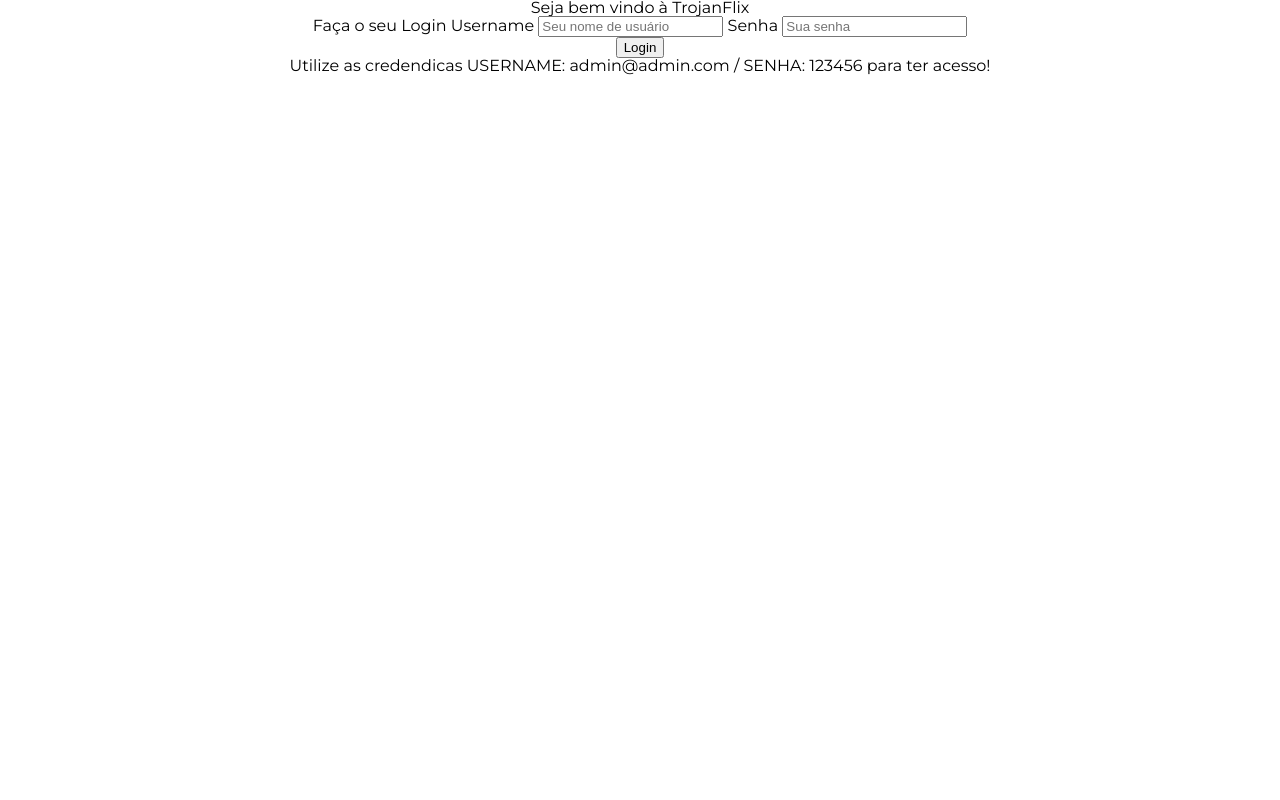
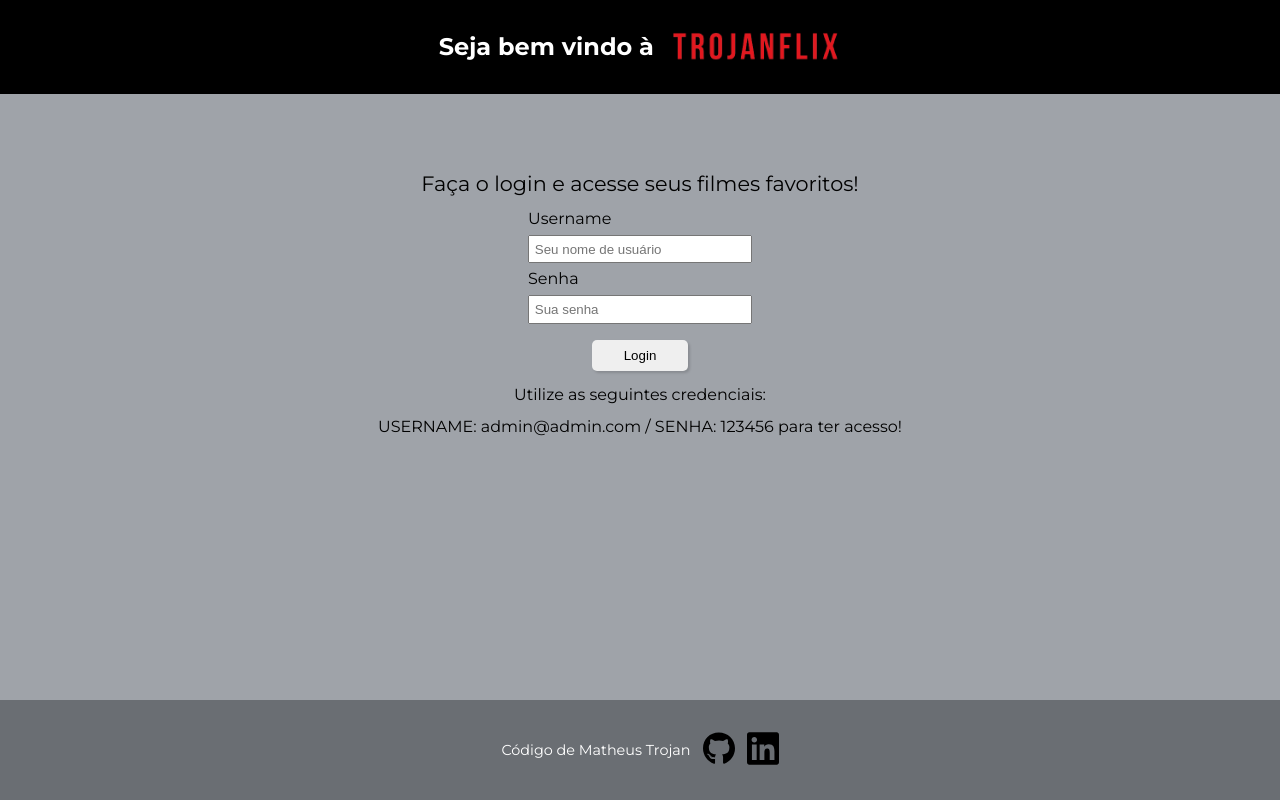
Before and after one commit to MatheusTrojan/trojan-flix, a plain HTML site: page index.html in a window 1280 px wide. Drawn offline with nearby package versions, Linux system fonts and the light colour scheme.

Commit message:
estilizando a página inicial

```diff
--- a/index.html
+++ b/index.html
@@ -5,19 +5,24 @@
         <meta http-equiv="X-UA-Compatible" content="IE=edge">
         <meta name="viewport" content="width=device-width, initial-scale=1.0">
         <title>TrojanFlix - Home</title>
+        <link rel="shortcut icon" href="src/images/popcorn.png" type="image/x-icon">
 
         <link rel="stylesheet" href="src/styles/reset.css">
         <link rel="stylesheet" href="src/styles/styles.css">
+
+        <script src="https://cdnjs.cloudflare.com/ajax/libs/sweetalert/2.1.0/sweetalert.min.js"></script>
     </head>
     <body>
         <div class="container__geral">
             <header class="cabecalho">
-
+                <h2 class="cabecalho__titulo">Seja bem vindo à</h2>
+                <img src="src/images/trojanflix-logo.png" alt="Logo da Trojanflix" class="cabecalho__imagem">
             </header>
 
             <main class="container">
-                <h2 class="container__titulo">Seja bem vindo à TrojanFlix</h2>
-                <form class="formulario__login">Faça o seu Login
+                <h2 class="formulario__titulo">Faça o login e acesse seus filmes favoritos!</h2>
+                <form class="formulario__login">
+
                     <label for="username">Username</label>
                     <input type="text" name="username" id="username" placeholder="Seu nome de usuário">
 
@@ -25,14 +30,20 @@
                     <input type="password" name="senha" id="senha" placeholder="Sua senha">
 
                 </form>
-                <button onclick="logar()">Login</button>
+                <button class="btn-login" onclick="logar()">Login</button>
 
-                <p class="container__texto">Utilize as credendicas USERNAME: admin@admin.com / SENHA: 123456 para ter acesso!</p>
+                <p class="container__texto">Utilize as seguintes credenciais: <br><br> USERNAME: admin@admin.com / SENHA: 123456 para ter acesso!</p>
             </main>
         </div>
 
         <footer class="rodape">
-
+            <p class="rodape__texto">Código de Matheus Trojan</p>
+            <a href="https://github.com/MatheusTrojan" class="rodape__imagem">
+              <img src="src/images/github.svg" alt="Acesse meu Github">
+            </a>
+            <a href="https://www.linkedin.com/in/matheus-trojan/" class="rodape__imagem">
+              <img src="src/images/linkedin.svg" alt="Acesse meu LinkedIn">
+            </a>
         </footer>
 
         <script src="src/script/login.js"></script>
--- a/src/script/login.js
+++ b/src/script/login.js
@@ -1,3 +1,9 @@
+function alerta(){
+    swal("Usuário autenticado com sucesso, bem vindo!", "","success", {
+      button: "Encerrar",
+    });
+}
+
 function logar () {
     var user = document.getElementById("username")
     var senha = document.getElementById("senha")
@@ -5,7 +11,7 @@ function logar () {
     if (user.value == "admin@admin.com" && senha.value == "123456") {
         localStorage.setItem("acesso", true);
 
-        alert("Usuário autenticado com sucesso, bem vindo!")
+        alerta();
 
         window.location.href = "filmes.html";
     } else {
--- /dev/null
+++ b/src/styles/cabecalho.css
@@ -0,0 +1,18 @@
+.cabecalho {
+    align-items: center;
+    background: var(--cor-fundo);
+    justify-content: center;
+    display: flex;
+    gap: 1rem;
+    padding: 2rem;
+}
+
+.cabecalho__titulo {
+    color: var(--cor-primaria);
+    font-size: 1.5em;
+    font-weight: 600;
+}
+
+.cabecalho__imagem {
+    max-height: 30px;
+}
--- a/src/styles/home.css
+++ b/src/styles/home.css
@@ -1,4 +1,45 @@
+.container__geral {
+    min-height: calc(100vh - 100px);
+    background: var(--cor-fundo2);
+}
+
 .container {
+    margin: 5rem;
     text-align: center;
+}
 
+.formulario__titulo {
+    font-size: 1.3em;
+    margin-bottom: 1rem;
 }
+
+.formulario__login {
+    display: flex;
+    flex-direction: column;
+    gap: 0.5rem;
+    margin: 0 40%;
+}
+
+.formulario__login > label {
+    align-self: flex-start;
+}
+
+.formulario__login > input {
+    padding: 0.3rem;
+}
+
+.btn-login {
+    border: none;
+    border-radius: 5px;
+    box-shadow: rgba(0, 0, 0, 0.15) 1.95px 1.95px 2.6px;
+    padding: 0.5rem 2rem;
+    margin: 1rem;
+    transition: 0.3s ease-in-out;
+}
+
+.btn-login:hover {
+    background: rgb(170, 16, 16);
+    color: var(--cor-primaria);
+    font-weight: 600;
+    transform: scale(1.1);
+}
--- /dev/null
+++ b/src/styles/rodape.css
@@ -0,0 +1,18 @@
+.rodape {
+    align-items: center;
+    background: var(--cor-fundo3);
+    display: flex;
+    justify-content: center;
+    height: 100px;
+}
+
+.rodape__texto {
+    color: var(--cor-primaria);
+    font-family: var(--fonte-principal);
+    font-size: 0.9rem;
+}
+
+.rodape__imagem {
+    margin-left: 0.75rem;
+    width: 2rem;
+}
--- a/src/styles/styles.css
+++ b/src/styles/styles.css
@@ -1,14 +1,18 @@
 @import url('https://fonts.googleapis.com/css2?family=Montserrat:wght@100;400;700&display=swap');
+@import url("./cabecalho.css");
 @import url("./home.css");
 @import url("./filmes.css");
+@import url("./rodape.css");
 
 
 :root {
     --fonte-principal: 'Montserrat', sans-serif;
 
-    --cor-primaria: #DFF6FF;
+    --cor-primaria: #FFFFFF;
 
-    --cor-fundo: #1363DF;
+    --cor-fundo: black;
+    --cor-fundo2: #9fa3a9;
+    --cor-fundo3: #6a6e73;
 }
 
 body {
```
Also changed, not shown: filmes.html (+11 -2 lines), src/images/cao1.png (deleted), src/images/github.svg (added), src/images/linkedin.svg (added), src/images/popcorn.png (added), src/images/trojanflix-logo.png (added).
